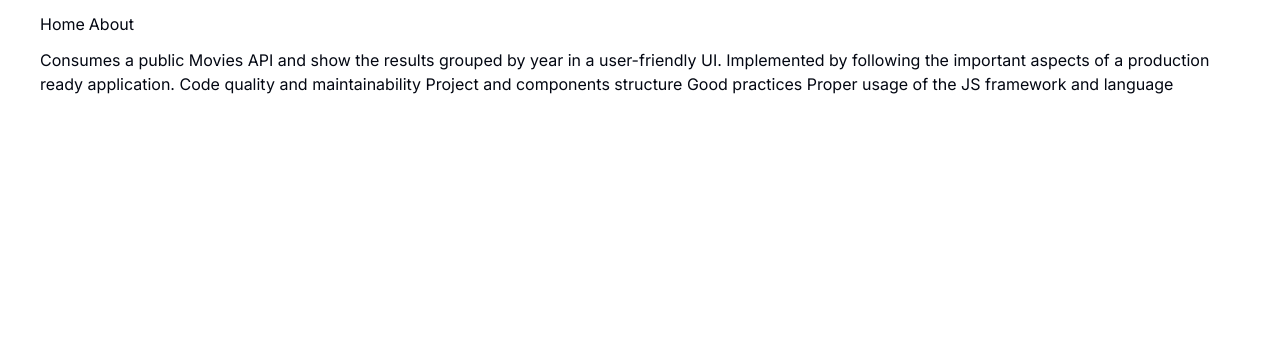
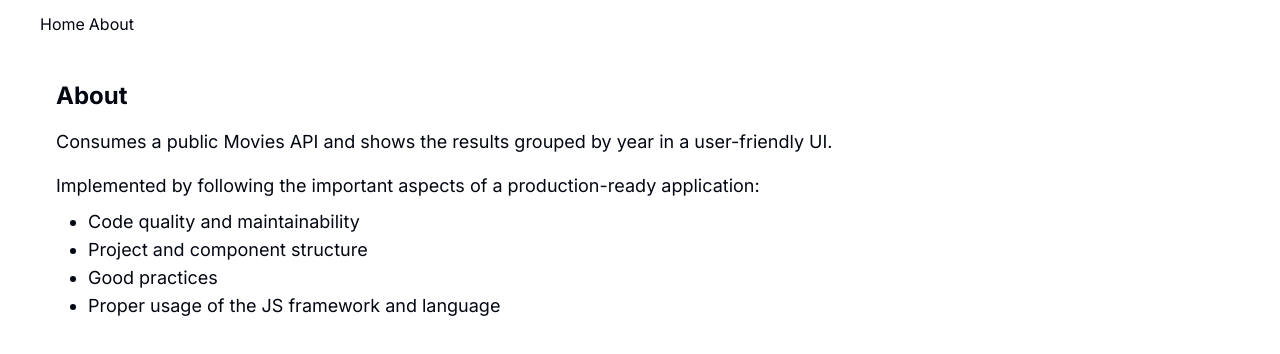
Before and after one commit to afaqahmedkhan/Open-Movie-Database, a Next.js app: page /about in a window 1280 px wide. Shown: the top 354 px of the page. Built offline with nearby package versions, Linux system fonts and the light colour scheme.

Commit message:
refactor: update about page

```diff
--- a/src/app/about/page.tsx
+++ b/src/app/about/page.tsx
@@ -1,16 +1,21 @@
-import React from 'react'
+import React from 'react';
 
-export default function about() {
+export default function About() {
     return (
-        <div>
-            <p>
-                Consumes a public Movies API and show the results grouped by year in a user-friendly UI.
-                Implemented by following the important aspects of a production ready application.
-                Code quality and maintainability
-                Project and components structure
-                Good practices
-                Proper usage of the JS framework and language
+        <div className="container mx-auto px-4 py-8">
+            <h1 className="text-2xl font-bold mb-4">About</h1>
+            <p className="text-lg">
+                Consumes a public Movies API and shows the results grouped by year in a user-friendly UI.
             </p>
+            <p className="text-lg mt-4">
+                Implemented by following the important aspects of a production-ready application:
+            </p>
+            <ul className="list-disc pl-8 mt-2">
+                <li className="text-lg">Code quality and maintainability</li>
+                <li className="text-lg">Project and component structure</li>
+                <li className="text-lg">Good practices</li>
+                <li className="text-lg">Proper usage of the JS framework and language</li>
+            </ul>
         </div>
-    )
+    );
 }
```
